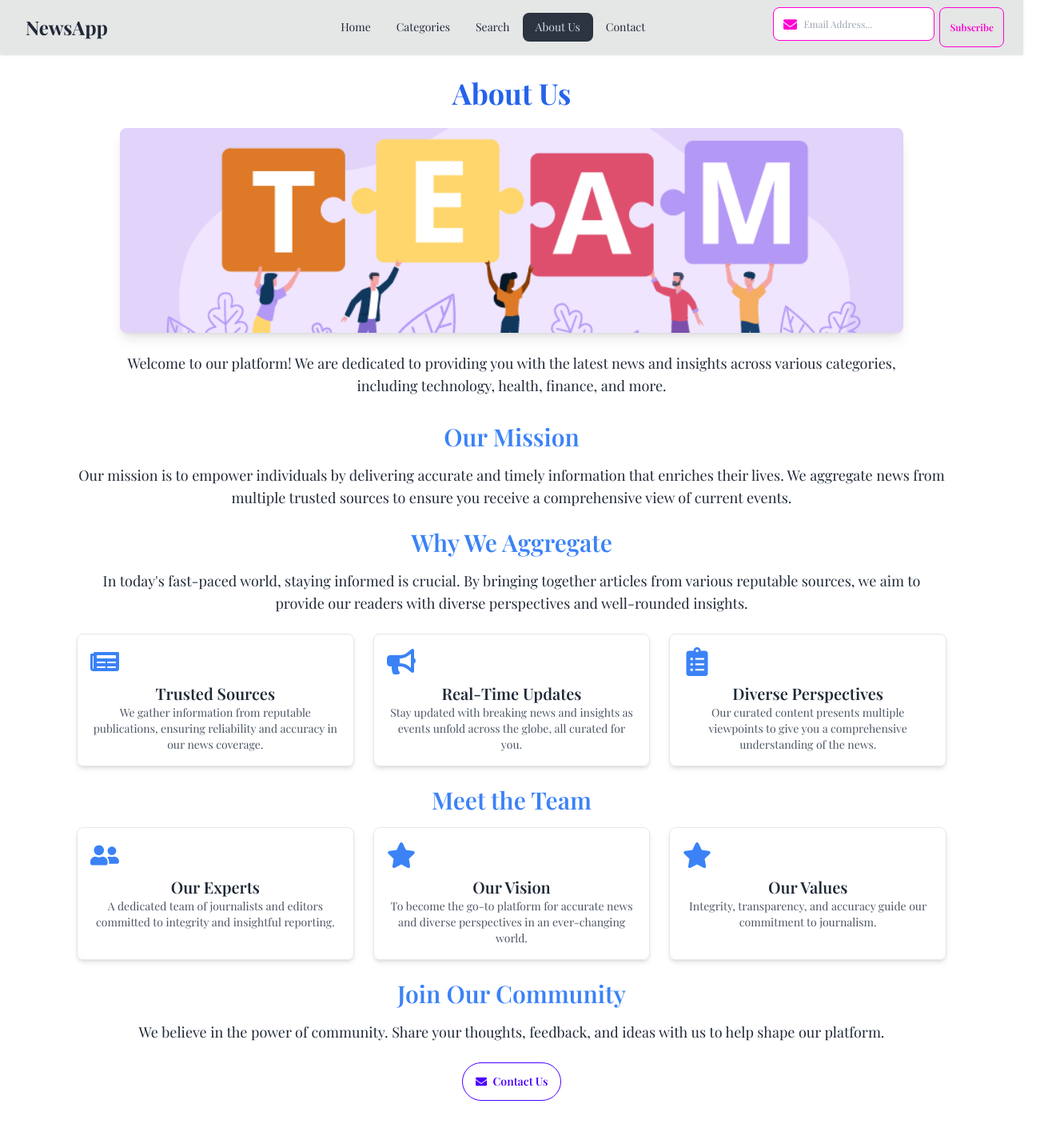
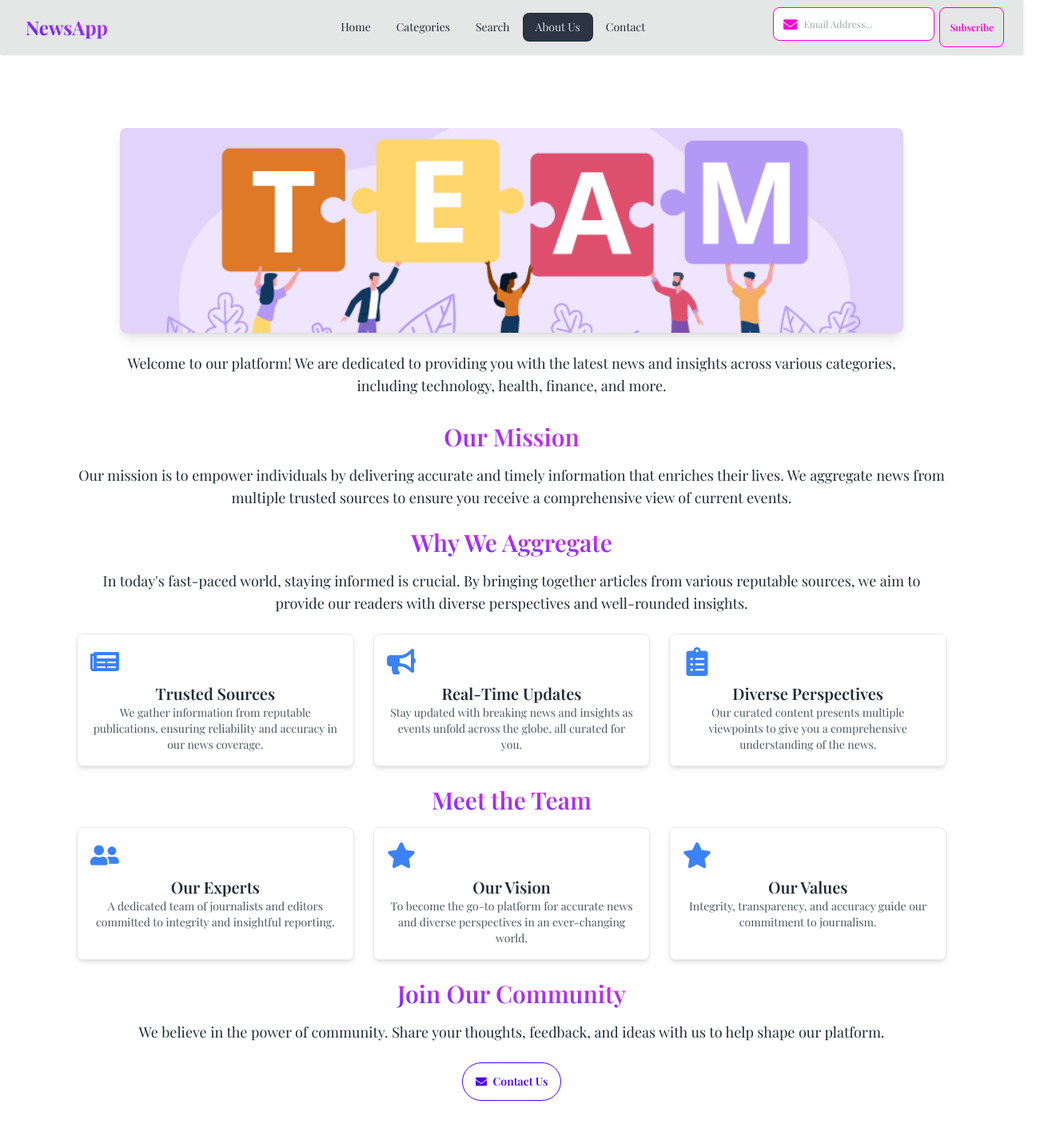
Before and after one commit to Bilalben23/NewsBridge, a React (Vite) app: page /about-us in a window 1280 px wide. Shown: the top 1435 px of the page at 80% size, 1306 px wide, since content can reach past the window. Built offline with nearby package versions, Linux system fonts and the light colour scheme; a web font is replaced by a local one.

Commit message:
add gradient color to title and important links

```diff
--- a/src/components/ArticleCard.jsx
+++ b/src/components/ArticleCard.jsx
@@ -9,7 +9,7 @@ export default function ArticleCard({ article }) {
     return (
         <article className='flex flex-col justify-between pb-3 overflow-hidden font-semibold rounded shadow-lg bg-base-300'>
             <div>
-                <div className='mb-2'>
+                <div className='mb-2 text-black bg-gray-300'>
                     <img src={article.urlToImage ?? "https://t4.ftcdn.net/jpg/05/17/53/57/360_F_517535712_q7f9QC9X6TQxWi6xYZZbMmw5cnLMr279.jpg"}
                         loading='lazy'
                         alt={article.title}
--- a/src/components/Footer.jsx
+++ b/src/components/Footer.jsx
@@ -9,7 +9,7 @@ export default function Footer() {
         <footer className="py-8 text-white bg-base-300">
             <div className="container flex flex-col items-center justify-between mx-auto md:flex-row">
                 <div className="mb-6 md:mb-0">
-                    <h2 className="text-2xl font-bold">NewsApp</h2>
+                    <h2 className="text-2xl font-bold text-transparent bg-gradient-to-tr from-primary to-secondary bg-clip-text">NewsApp</h2>
                 </div>
 
                 <div className="flex mb-6 space-x-6 md:mb-0">
@@ -21,16 +21,40 @@ export default function Footer() {
                 </div>
 
                 <div className="flex space-x-4">
-                    <a href="https://facebook.com" target="_blank" rel="noopener noreferrer" className="transition hover:text-gray-400">
+                    <a
+                        href="https://facebook.com"
+                        target="_blank"
+                        rel="noopener noreferrer"
+                        className="transition hover:text-gray-400 tooltip"
+                        data-tip="Facebook"
+                    >
                         <FaFacebookF />
                     </a>
-                    <a href="https://twitter.com" target="_blank" rel="noopener noreferrer" className="transition hover:text-gray-400">
+                    <a
+                        href="https://twitter.com"
+                        target="_blank"
+                        rel="noopener noreferrer"
+                        className="transition hover:text-gray-400 tooltip"
+                        data-tip="Twitter"
+                    >
                         <FaTwitter />
                     </a>
-                    <a href="https://instagram.com" target="_blank" rel="noopener noreferrer" className="transition hover:text-gray-400">
+                    <a
+                        href="https://instagram.com"
+                        target="_blank"
+                        rel="noopener noreferrer"
+                        className="transition hover:text-gray-400 tooltip"
+                        data-tip="Instagram"
+                    >
                         <FaInstagram />
                     </a>
-                    <a href="https://linkedin.com" target="_blank" rel="noopener noreferrer" className="transition hover:text-gray-400">
+                    <a
+                        href="https://linkedin.com"
+                        target="_blank"
+                        rel="noopener noreferrer"
+                        className="transition hover:text-gray-400 tooltip"
+                        data-tip="Linkden"
+                    >
                         <FaLinkedin />
                     </a>
                 </div>
--- a/src/components/Header.jsx
+++ b/src/components/Header.jsx
@@ -4,9 +4,9 @@ import { FaEnvelope } from "react-icons/fa"
 
 export default function Header() {
     return (
-        <header className='fixed top-0 flex items-center justify-between w-full py-2 pl-8 pr-6 shadow bg-base-300 z-50'>
+        <header className='fixed top-0 z-50 flex items-center justify-between w-full py-2 pl-8 pr-6 shadow bg-base-300'>
             <div className='w-1/5' >
-                <h1 className='text-2xl font-bold'>NewsApp</h1>
+                <h1 className='text-2xl font-bold text-transparent bg-gradient-to-tr from-primary to-secondary bg-clip-text'>NewsApp</h1>
             </div>
             <nav className='flex justify-center w-3/5'>
                 <ul className='menu menu-horizontal'>
--- a/src/pages/AboutUs.jsx
+++ b/src/pages/AboutUs.jsx
@@ -6,7 +6,7 @@ import { Link } from 'react-router-dom';
 export default function AboutUs() {
     return (
         <section className='w-[95%] md:w-[90%] lg:w-[85%] mx-auto my-8'>
-            <h1 className='text-4xl font-bold text-center mb-6 text-blue-600'>About Us</h1>
+            <h1 className='text-4xl font-bold text-center mb-6  bg-gradient-to- from-primary to-secondary bg-clip-text text-transparent'>About Us</h1>
             <div className='w-[90%] mx-auto'>
                 <img
                     src={teamImage}
@@ -18,12 +18,12 @@ export default function AboutUs() {
                 </p>
             </div>
 
-            <h2 className='text-3xl font-semibold mb-4 text-blue-500 text-center'>Our Mission</h2>
+            <h2 className='text-3xl font-semibold mb-4 text-blue-500 text-center bg-gradient-to-r from-primary to-secondary text-transparent bg-clip-text'>Our Mission</h2>
             <p className='text-lg mb-6 text-center'>
                 Our mission is to empower individuals by delivering accurate and timely information that enriches their lives. We aggregate news from multiple trusted sources to ensure you receive a comprehensive view of current events.
             </p>
 
-            <h2 className='text-3xl font-semibold mb-4 text-blue-500 text-center'>Why We Aggregate</h2>
+            <h2 className='text-3xl font-semibold mb-4 text-blue-500 text-center bg-gradient-to-tr from-primary to-secondary bg-clip-text text-transparent'>Why We Aggregate</h2>
             <p className='text-lg mb-6 text-center'>
                 In today's fast-paced world, staying informed is crucial. By bringing together articles from various reputable sources, we aim to provide our readers with diverse perspectives and well-rounded insights.
             </p>
@@ -52,7 +52,7 @@ export default function AboutUs() {
                 </div>
             </div>
 
-            <h2 className='text-3xl font-semibold mb-4 text-blue-500 text-center'>Meet the Team</h2>
+            <h2 className='text-3xl font-semibold mb-4 text-blue-500 text-center bg-gradient-to-tr from-primary to-secondary bg-clip-text text-transparent'>Meet the Team</h2>
             <div className="grid grid-cols-1 md:grid-cols-2 lg:grid-cols-3 gap-6 mb-6">
                 <div className="border rounded-lg p-4 shadow-md text-center hover:shadow-lg transition-shadow duration-300 hover:border-primary">
                     <FaUserFriends className='text-4xl text-blue-500 mb-2' />
@@ -77,7 +77,7 @@ export default function AboutUs() {
                 </div>
             </div>
 
-            <h2 className='text-3xl font-semibold mb-4 text-blue-500 text-center'>Join Our Community</h2>
+            <h2 className='text-3xl font-semibold mb-4 text-blue-500 text-center bg-gradient-to-tr from-primary to-secondary bg-clip-text text-transparent'>Join Our Community</h2>
             <p className='text-lg mb-6 text-center'>
                 We believe in the power of community. Share your thoughts, feedback, and ideas with us to help shape our platform.
             </p>
```
